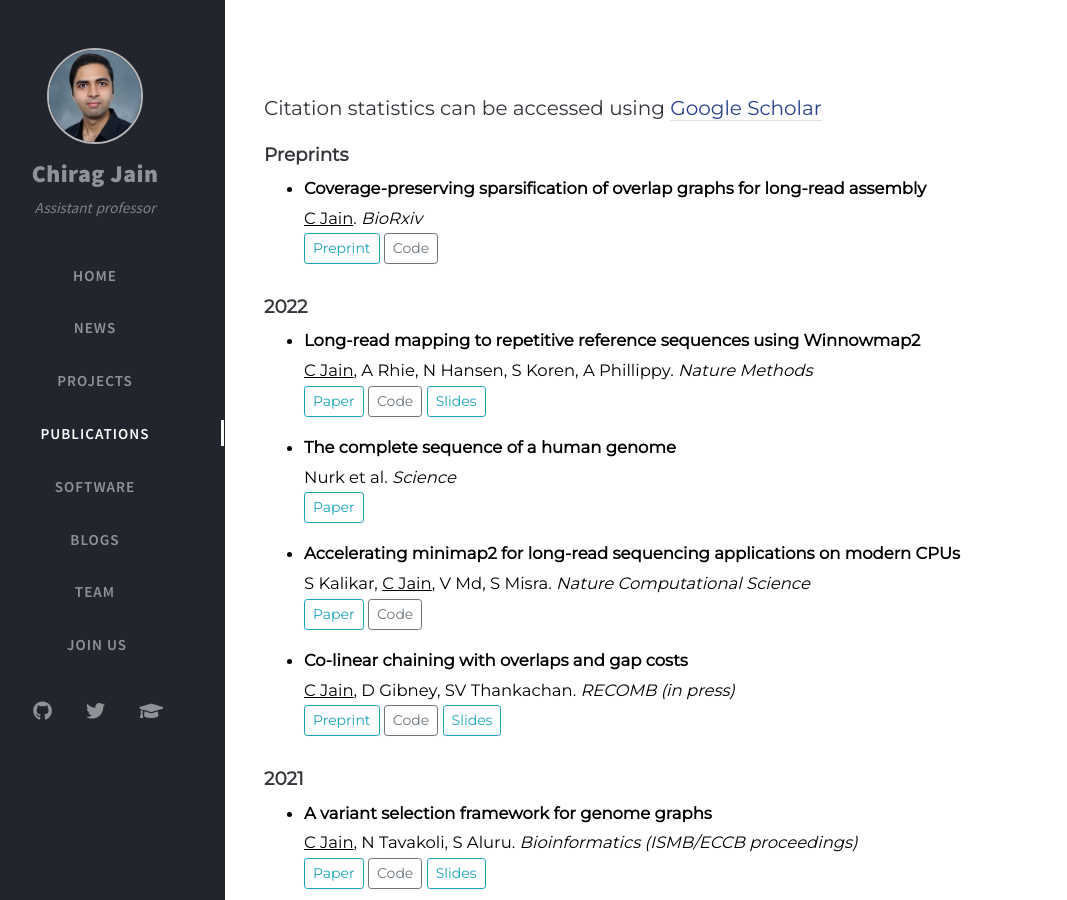
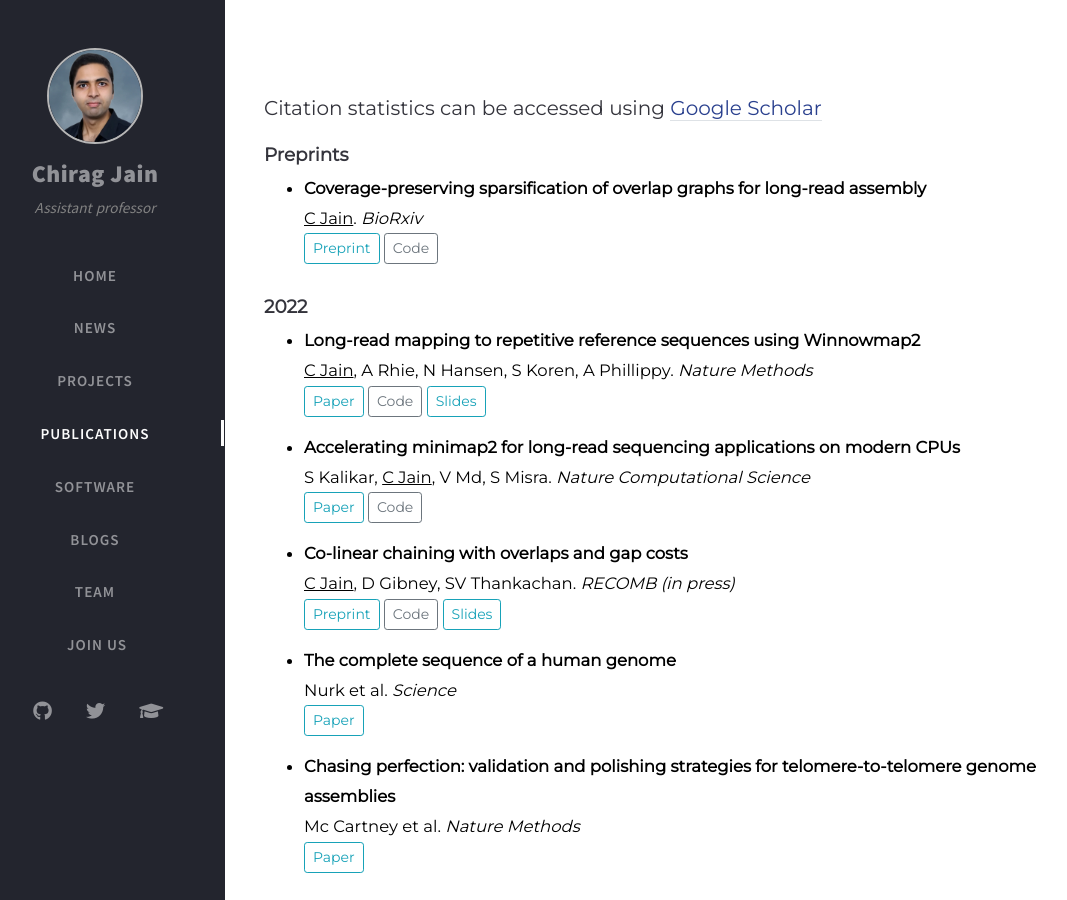
Before and after one commit to at-cg/at-cg.github.io, a Jekyll site: the page built from tabs/publications.md, in a window 1280 px wide and 900 px high. Shown: the whole window, without its empty margins (35-1102 px from the left). Built offline with Jekyll 4.4.1, drawn with Linux system fonts in a browser that asks for light colours; nearby versions of some CDN libraries; comment, search, counter and statistics services are not loaded.

Commit message:
Update publications.md

```diff
--- a/tabs/publications.md
+++ b/tabs/publications.md
@@ -45,14 +45,6 @@ type: archives
 <a href="https://drive.google.com/file/d/1CwZ2RfgYGr2o8qXvfyXmpADf1he_xD9j/view?usp=sharing" style="all: unset; color: inherit">Slides</a>
 </button>
 
-
-* **The complete sequence of a human genome** <br>
-Nurk et al. _Science_
-<br>
-<button type="button" class="btn btn-outline-info btn-sm">
-<a href="https://doi.org/10.1126/science.abj6987" style="all: unset; color: inherit">Paper</a>
-</button>
-
 * **Accelerating minimap2 for long-read sequencing applications on modern CPUs** <br>
 S Kalikar, <u>C Jain</u>, V Md, S Misra. _Nature Computational Science_
 <br>
@@ -74,6 +66,20 @@ S Kalikar, <u>C Jain</u>, V Md, S Misra. _Nature Computational Science_
 </button>
 <button type="button" class="btn btn-outline-info btn-sm">
 <a href="https://drive.google.com/file/d/1CWtaCIFn33strERXJF4qkNq9i-rTF9t1/view?usp=sharing" style="all: unset; color: inherit">Slides</a>
+</button>
+
+* **The complete sequence of a human genome** <br>
+Nurk et al. _Science_
+<br>
+<button type="button" class="btn btn-outline-info btn-sm">
+<a href="https://doi.org/10.1126/science.abj6987" style="all: unset; color: inherit">Paper</a>
+</button>
+
+* **Chasing perfection: validation and polishing strategies for telomere-to-telomere genome assemblies** <br>
+Mc Cartney et al. _Nature Methods_
+<br>
+<button type="button" class="btn btn-outline-info btn-sm">
+<a href="https://doi.org/10.1038/s41592-022-01440-3" style="all: unset; color: inherit">Paper</a>
 </button>
 
 #### **2021**
```
